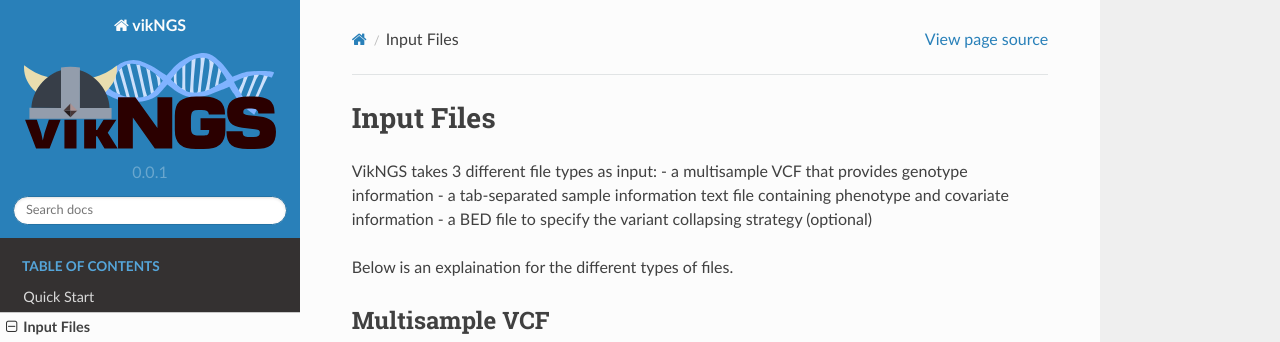
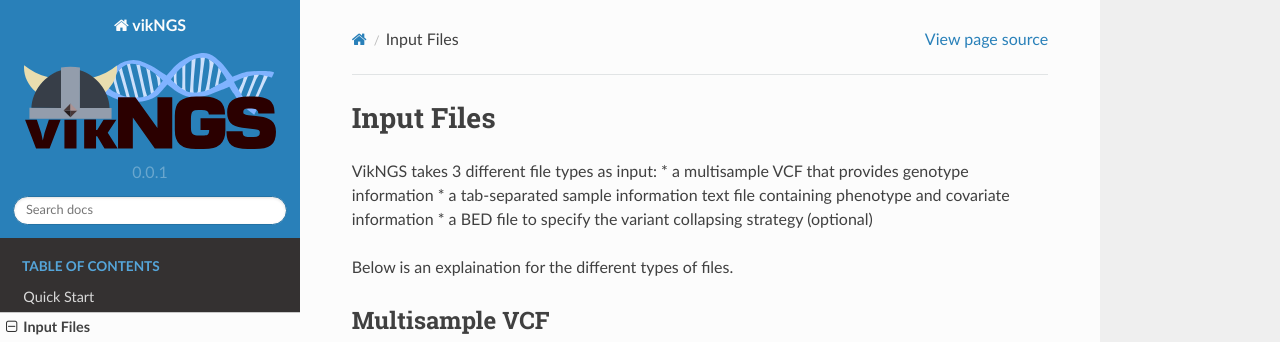
Before and after one commit to ScottMastro/vikngsdocs, a Sphinx documentation site: the page built from source/input.rst, in a window 1280 px wide and 900 px high. Shown: the top 342 px of the window. Built offline with Sphinx 7.4.7 and the Read the Docs theme 2.0.0, drawn with Linux system fonts in a browser that asks for light colours.

Commit message:
fixed bullets

```diff
--- a/source/input.rst
+++ b/source/input.rst
@@ -4,9 +4,9 @@
 ==================================
 
 VikNGS takes 3 different file types as input:
-- a multisample VCF that provides genotype information
-- a tab-separated sample information text file containing phenotype and covariate information
-- a BED file to specify the variant collapsing strategy (optional)
+* a multisample VCF that provides genotype information
+* a tab-separated sample information text file containing phenotype and covariate information
+* a BED file to specify the variant collapsing strategy (optional)
 
 Below is an explaination for the different types of files.
 
```
